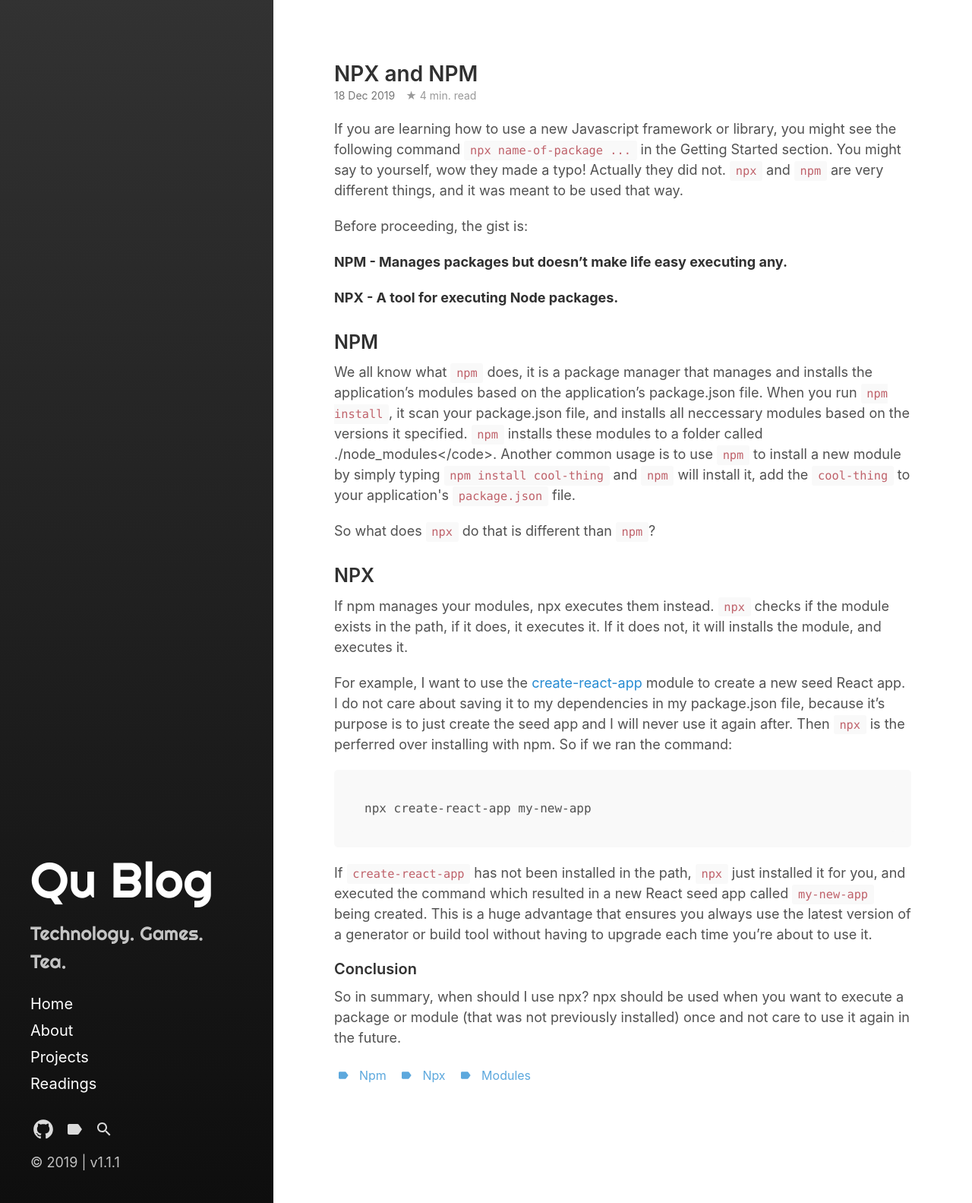
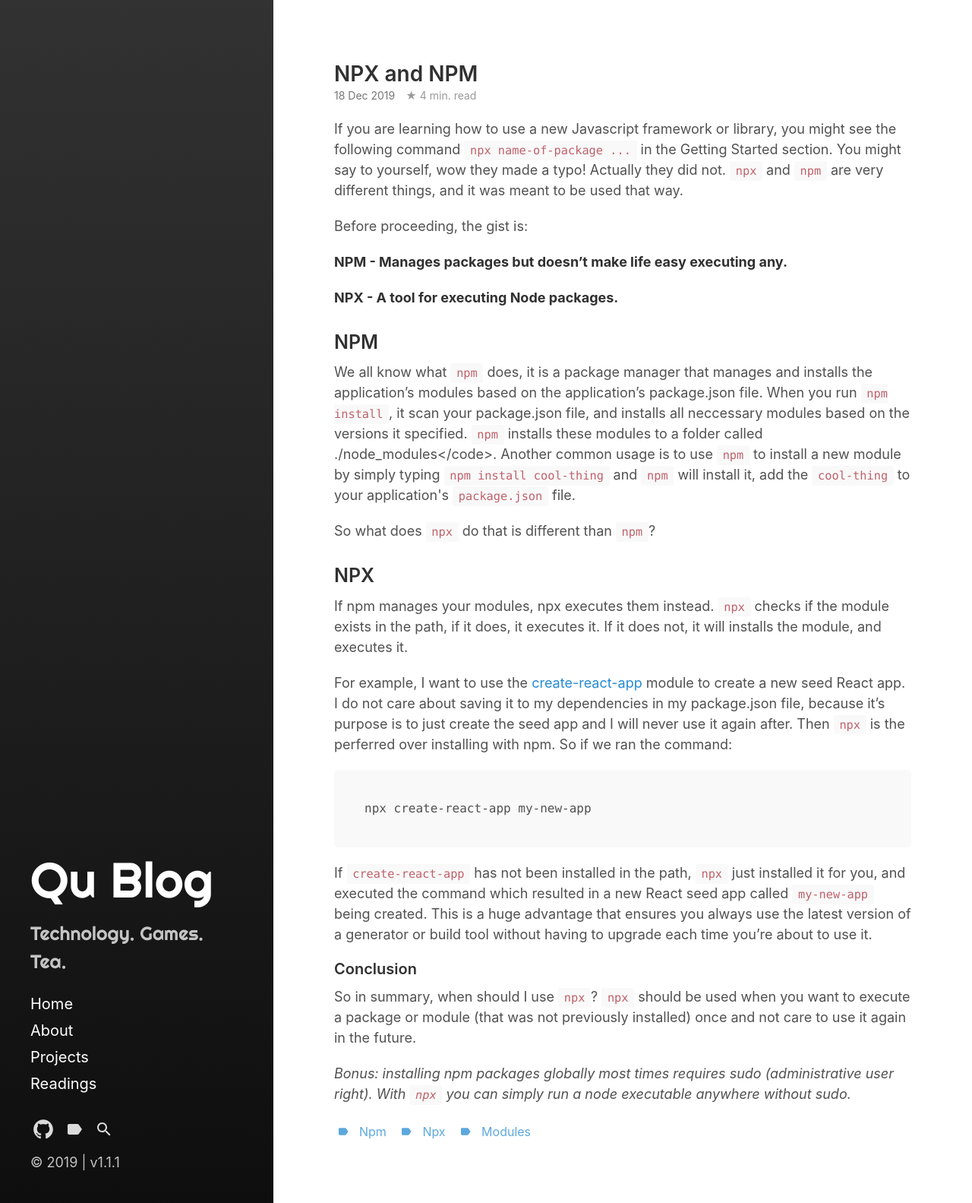
Before and after one commit to yiqu/yiqu.github.io, a Jekyll site: the page built from _posts/2019-12-18-npx-and-npm.md, in a window 1280 px wide. Shown: the whole page at 76% size. Built offline with Jekyll 4.4.1, drawn with Linux system fonts in a browser that asks for light colours; some web fonts are replaced.

Commit message:
Update 2019-12-18-npx-and-npm.md

```diff
--- a/_posts/2019-12-18-npx-and-npm.md
+++ b/_posts/2019-12-18-npx-and-npm.md
@@ -38,4 +38,6 @@ If <code>create-react-app</code> has not been installed in the path, <code>npx</
 
 #### Conclusion
 
-So in summary, when should I use npx? npx should be used when you want to execute a package or module (that was not previously installed) once and not care to use it again in the future.
+So in summary, when should I use <code>npx</code>? <code>npx</code> should be used when you want to execute a package or module (that was not previously installed) once and not care to use it again in the future.
+
+*Bonus: installing npm packages globally most times requires sudo (administrative user right). With <code>npx</code> you can simply run a node executable anywhere without sudo.*
```
